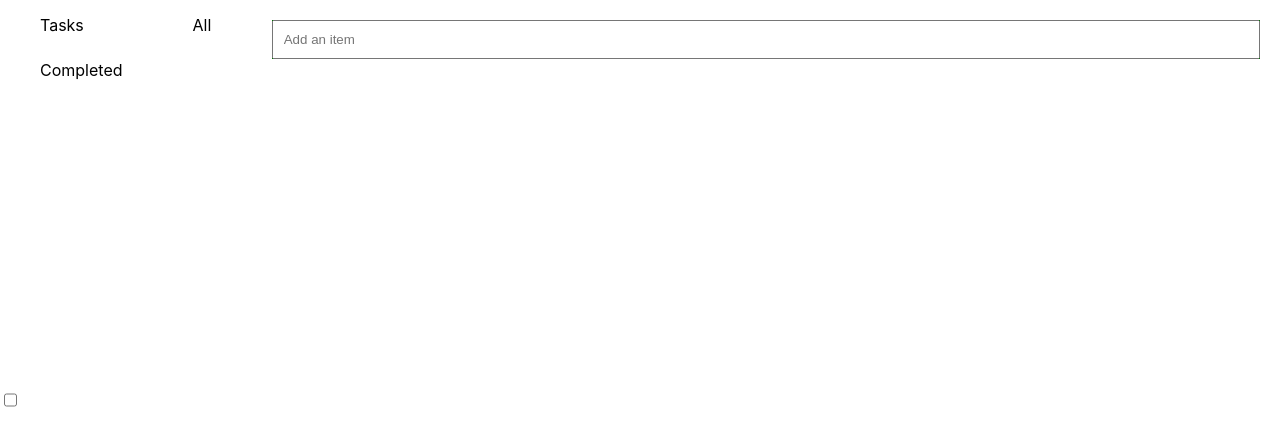
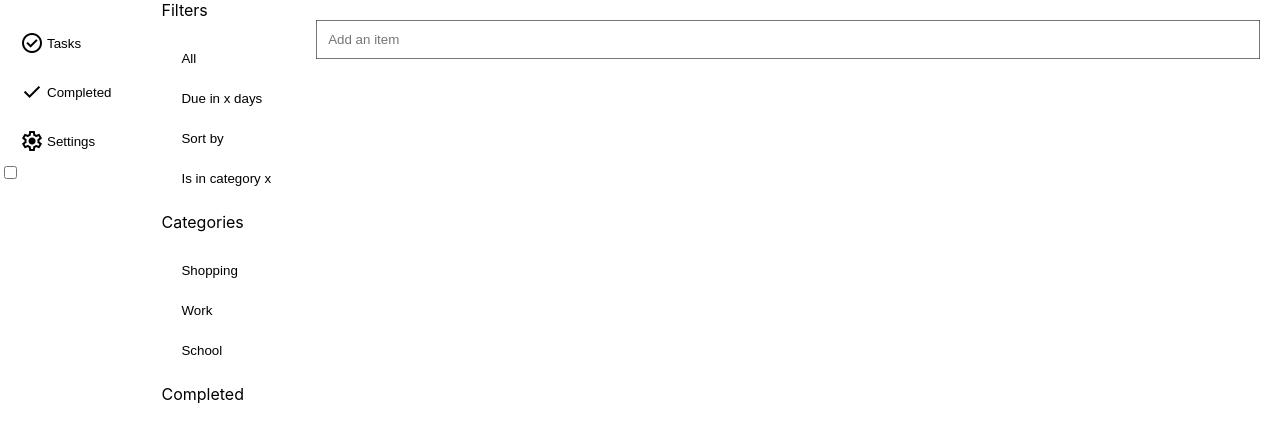
Before and after one commit to kelvin-14/Avocado_PC, a React (Create React App) app in the folder avocadoui/: page / in a window 1280 px wide. Shown: the top 446 px of the page. Built offline with nearby package versions, Linux system fonts and the light colour scheme.

Commit message:
general styling for menu tabs done

```diff
--- a/avocadoui/public/index.html
+++ b/avocadoui/public/index.html
@@ -3,6 +3,7 @@
   <head>
     <meta charset="utf-8" />
     <link rel="icon" href="%PUBLIC_URL%/favicon.ico" />
+    <link rel="stylesheet" href="https://fonts.googleapis.com/css2?family=Material+Symbols+Outlined:opsz,wght,FILL,GRAD@20..48,100..700,0..1,-50..200" />
     <meta name="viewport" content="width=device-width, initial-scale=1" />
     <meta name="theme-color" content="#000000" />
     <meta
--- a/avocadoui/src/components/App.tsx
+++ b/avocadoui/src/components/App.tsx
@@ -56,8 +56,8 @@ const App: React.FC =  () => {
 
   return (
     <div className="App">
-      <input type = "checkbox" onChange = {(e) => toggleTheme(e)}/>
         <Menu
+          toggleTheme = {toggleTheme}
           changePageIndex={changeMenuIndex}
           menuIndex = {menuIndex}
         />
--- a/avocadoui/src/components/MainView.tsx
+++ b/avocadoui/src/components/MainView.tsx
@@ -26,7 +26,7 @@ function MainView(
             break;
 
         case 2:
-            pageToShow = <p>Calendar</p>
+            pageToShow = <p>Settings</p>
             break;
 
         case 3:
--- a/avocadoui/src/components/menu/Menu.tsx
+++ b/avocadoui/src/components/menu/Menu.tsx
@@ -9,6 +9,7 @@ function Menu(props: any) {
         <ul>
           <li>
             <MenuTab
+              icon = 'check_circle'
               name= 'Tasks'
               onClick= {() => props.changePageIndex(0)}
               bgColor= {props.menuIndex === 0 ? 'gray' : 'white'}
@@ -16,10 +17,22 @@ function Menu(props: any) {
           </li>
           <li>
             <MenuTab
+              icon = 'done'
               name= 'Completed'
               onClick= {() => props.changePageIndex(1)}
               bgColor= {props.menuIndex === 1 ? 'gray' : 'white'}
             />
+          </li>
+          <li>
+            <MenuTab
+              icon = 'settings'
+              name= 'Settings'
+              onClick= {() => props.changePageIndex(2)}
+              bgColor= {props.menuIndex === 1 ? 'gray' : 'white'}
+            />
+          </li>
+          <li>
+            <input type = "checkbox" onChange = {(e) => props.toggleTheme(e)}/>
           </li>
         </ul>
     </div>
--- a/avocadoui/src/components/menu/MenuTab.tsx
+++ b/avocadoui/src/components/menu/MenuTab.tsx
@@ -5,9 +5,17 @@ function MenuTab(props: any) {
 
   return (
     <div className="MenuTab">
-        <button
-            onClick={props.onClick}
-        >{props.name}</button>
+      <button
+          onClick={props.onClick}
+      >
+        <div className='menuIcon'>
+          <span className="material-symbols-outlined">
+            {props.icon}
+          </span>
+        </div>
+
+        {props.name}
+      </button>
     </div>
   );
 }
--- a/avocadoui/src/components/tasks/FilterBar.tsx
+++ b/avocadoui/src/components/tasks/FilterBar.tsx
@@ -1,14 +1,27 @@
 import React from 'react';
 import CategoryTab from './CategoryTab';
-import '../../css/shared.css'
 import '../../css/FilterBar.css'
 
 function FilterBar(props: any) {
   return (
     <div className="FilterBar">
+        <p>Filters</p>
         <ul className = "filterTopBarList">
             <CategoryTab categoryName = "All"/>
+            <CategoryTab categoryName = "Due in x days"/>
+            <CategoryTab categoryName = "Sort by"/>
+            <CategoryTab categoryName = "Is in category x"/>
         </ul>
+
+        <p>Categories</p>
+        <ul className = "filterTopBarList">
+            <CategoryTab categoryName = "Shopping"/>
+            <CategoryTab categoryName = "Work"/>
+            <CategoryTab categoryName = "School"/>
+        </ul>
+
+        <p>Completed</p>
+
     </div>
   );
 }
--- a/avocadoui/src/components/tasks/TaskListItem.tsx
+++ b/avocadoui/src/components/tasks/TaskListItem.tsx
@@ -6,8 +6,8 @@ function TaskListItem(
 ) {
   return (
     <div className="TaskListItem">
-      <input style = {{accentColor: task.completed ? 'gray' : 'black'}} type="checkbox" onChange={() => toggleCompleted(task)} checked={task.completed === true}/>
-      <label style = {{color: task.completed ? 'gray' : 'black'}}> {task.title} </label>
+      <input type="checkbox" onChange={() => toggleCompleted(task)} checked={task.completed === true}/>
+      <label > {task.title} </label>
     </div>
   );
 }
--- a/avocadoui/src/css/App.css
+++ b/avocadoui/src/css/App.css
@@ -6,4 +6,12 @@
     margin: 0px;
     padding: 0px;
     overflow: hidden;
+    color: var(--text)
 }
+
+.material-symbols-outlined {
+    padding: 0;
+    margin: 0;
+    display: flex;
+    align-items: center;
+}
--- a/avocadoui/src/css/FilterBar.css
+++ b/avocadoui/src/css/FilterBar.css
@@ -1,11 +1,11 @@
 .FilterBar {
     height: 100vh;
-    width: fit-content;
+    width: max-content;
     overflow-y:scroll;
 }
 
 .filterTopBarList {
     display: flex;
     flex-direction: column;
-    width: fit-content;
+    width: max-content;
 }
--- a/avocadoui/src/css/MenuTab.css
+++ b/avocadoui/src/css/MenuTab.css
@@ -1,8 +1,25 @@
 .MenuTab {
     padding: 5px 10px 0px 10px;
+    display: flex;
+    vertical-align: middle;
 }
+
+.MenuTab button:focus {
+    color: var(--button);
+    border-left: 2px solid var(--button);
+    padding-left: 8px; /* this counteracts the 2px push to the right that the border caused. so MenuTab padding is changed from 10 t0 8**/
+}
+
 button {
-    border-radius: 15px;
+    display: flex;
+    flex-direction: row;
     background: var(--background);
-    color: var(--text)
+    color: var(--text);
+    width: max-content;
+    border: 10px green;
+    align-items: center;
 }
+
+.menuIcon {
+    padding-right: 3px;
+}
--- a/avocadoui/src/css/index.css
+++ b/avocadoui/src/css/index.css
@@ -2,12 +2,14 @@
   --background: white;
   --text: black;
   --surface: #e8e4e3;
+  --button: #3f37c9
 }
 
 [data-theme = 'dark'] {
   --background: black;
   --text: white;
   --surface: #18076b;
+  --button: #3f37c9;
 }
 
 body {
--- a/avocadoui/src/css/shared.css
+++ /dev/null
@@ -1,23 +0,0 @@
-p {
-    margin-top: 0;
- }
-
-ul {
-    margin-top: 0;
-    list-style: none;
-}
-
-li {
-    margin-top: 0;
-}
-
-h1 h2 h3 h4 h5 {
-    margin-top: 0;
-}
-
-button {
-    border: none;
-	font: inherit;
-	cursor: pointer;
-	outline: inherit;
-}
```
